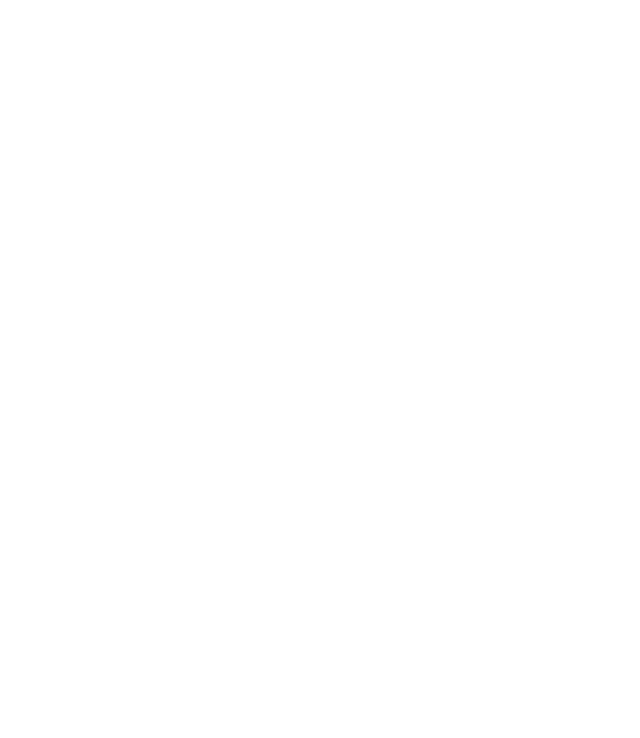
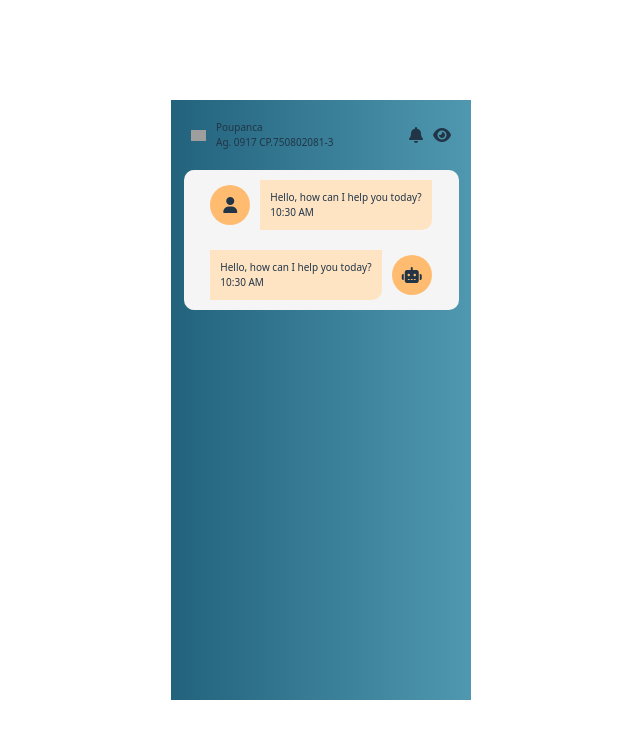
Before and after one commit to CaioLira18/SummerJobCaixa-PixPorVoz, a React (Vite) app: page /chat in a window 1280 px wide. Before the commit this address had no page. Shown: the top 738 px of the page, without its empty margins (319-959 px from the left). Built offline with nearby package versions, Linux system fonts and the light colour scheme; grey boxes are pictures that could not be loaded.

Commit message:
[feat] - ChatPage Created

```diff
--- a/src/App.jsx
+++ b/src/App.jsx
@@ -4,6 +4,7 @@
 import { AppLayout } from './components/AppLayout'
 import './App.css'
 import { Terminal } from './pages/Terminal'
+import Chat from './pages/Chat'
 function App() {
   const [isVisible, setIsVisible] = useState(false); // Estado centralizado aqui
 
@@ -13,6 +14,7 @@
         <Route element={<AppLayout isVisible={isVisible} setIsVisible={setIsVisible} />}>
           <Route path="/" element={<Home isVisible={isVisible} />} />
           <Route path="/terminal" element={<Terminal />} />
+          <Route path="/chat" element={<Chat />} />
         </Route>
       </Routes>
     </div>
--- /dev/null
+++ b/src/css/Chat.css
@@ -0,0 +1,44 @@
+.containerChat {
+    display: flex;
+    align-items: center;
+    justify-content: center;
+    flex-direction: column;
+    width: 85%;
+    height: 500px auto;
+    padding: 10px;
+    background-color: #f5f5f5;
+    margin: 0 auto;
+    border-radius: 10px;
+    gap: 20px;
+}
+
+.messageBox {
+    display: flex;
+    align-items: center;
+    justify-content: center;
+    margin: 0 auto;
+    gap: 10px;
+}
+
+.userProfile {
+    display: flex;
+    align-items: center;
+    justify-content: center;
+    background-color: rgb(255, 188, 112);
+    padding: 10px;
+    width: 20px;
+    height: 20px;
+    border-radius: 50px;
+}
+
+.messageContent {
+    display: flex;
+    flex-direction: column;
+    text-align: start;
+    align-items: start;
+    justify-content: start;
+    font-size: 10px;
+    background-color: bisque;
+    padding: 10px;
+    border-bottom-right-radius: 10px;
+}
--- a/src/main.jsx
+++ b/src/main.jsx
@@ -6,6 +6,8 @@
 import './css/Home.css'
 import './css/Amount.css'
 import './css/Terminal.css'
+import './css/Chat.css'
+
 
 import App from './App.jsx'
 import { BrowserRouter } from 'react-router-dom'
--- /dev/null
+++ b/src/pages/Chat.jsx
@@ -0,0 +1,40 @@
+import React from 'react'
+
+export const Chat = () => {
+
+    const rightPosition = true;
+
+    return (
+        <div>
+            <div className="containerChat">
+                <div className="containerBox">
+                    <div className="messageBox">
+                        <div className="userProfile">
+                            <i class="fa-solid fa-user"></i>
+                        </div>
+                        <div className="messageContent">
+                            <div className="messageText">Hello, how can I help you today?</div>
+                            <div className="messageTime">10:30 AM</div>
+                        </div>
+                    </div>
+                </div>
+                {rightPosition && (
+                    <div className="containerBox">
+                        <div className="messageBox">
+                            <div className="messageContent">
+                                <div className="messageText">Hello, how can I help you today?</div>
+                                <div className="messageTime">10:30 AM</div>
+                            </div>
+                            <div className="userProfile">
+                                <i class="fa-solid fa-robot"></i>
+                            </div>
+                        </div>
+                    </div>
+                )}
+            </div>
+        </div>
+
+    )
+}
+
+export default Chat
```
